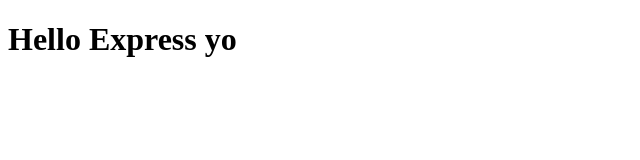
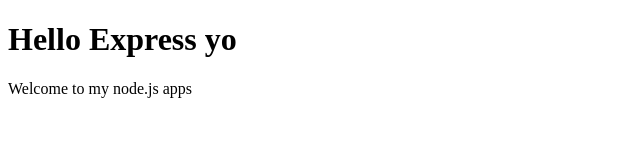
Before and after one commit to krgiani/node-web-server, a website: page public/index.html in a window 1280 px wide. Shown: the whole page, without its empty margins (0-640 px from the left). Drawn offline with Linux system fonts and the light colour scheme.

Commit message:
Welcome message

```diff
--- a/public/index.html
+++ b/public/index.html
@@ -6,5 +6,6 @@
     </head>
     <body>
         <h1>Hello Express yo</h1>
+        <p>Welcome to my node.js apps</p>
     </body>
 </html>
```
